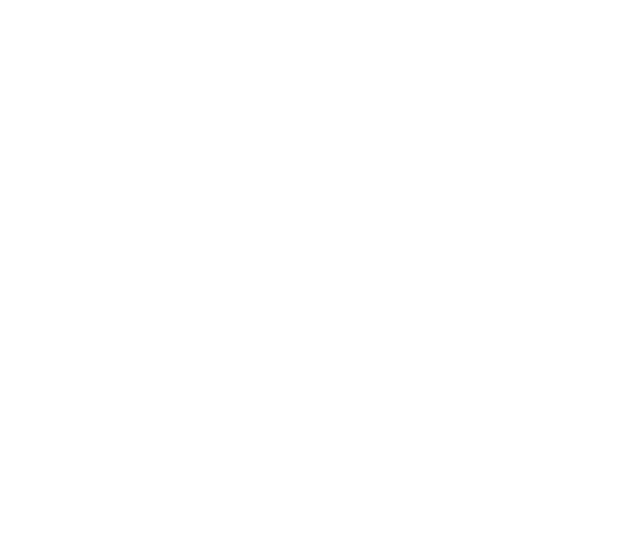
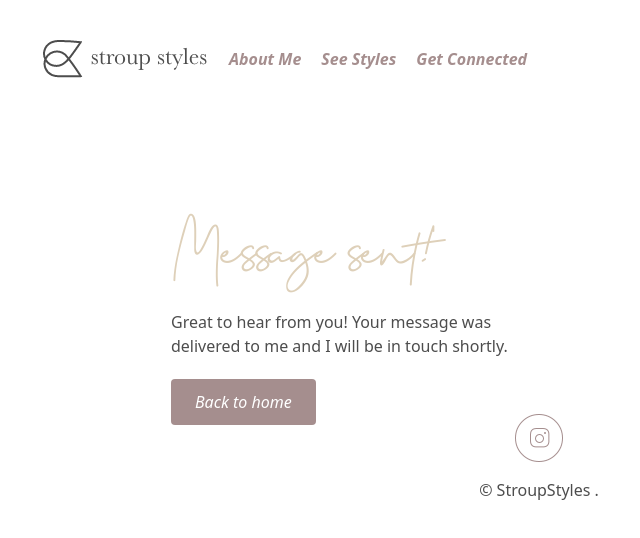
Before and after one commit to jon-codes/stroup-styles, a Nuxt app: page /success in a window 1280 px wide. Before the commit this address had no page. Shown: the top 538 px of the page, without its empty margins (101-741 px from the left). Built offline with nearby package versions, Linux system fonts and the light colour scheme.

Commit message:
Add custom success page for forms

```diff
--- a/pages/index.vue
+++ b/pages/index.vue
@@ -2,11 +2,13 @@
   <div>
     <div id="navigation" class="container max-w-5xl px-4 mx-auto">
       <div class="flex items-center mt-10 mb-32">
-        <img
-          src="~/assets/images/logo.png"
-          alt="Stroup Styles logo"
-          class="mr-5"
-        />
+        <nuxt-link to="/">
+          <img
+            src="~/assets/images/logo.png"
+            alt="Stroup Styles logo"
+            class="mr-5"
+          />
+        </nuxt-link>
         <a
           href="#about"
           class="text-primary hover:text-primary-hover mr-5 italic font-semibold tracking-normal transition duration-200 ease-in-out"
@@ -42,6 +44,7 @@
         <form
           name="contact"
           method="POST"
+          action="/success"
           netlify-honeypot="name"
           data-netlify="true"
         >
--- /dev/null
+++ b/pages/success.vue
@@ -0,0 +1,69 @@
+<template>
+  <div>
+    <div id="navigation" class="container max-w-5xl px-4 mx-auto">
+      <div class="flex items-center mt-10 mb-32">
+        <nuxt-link to="/">
+          <img
+            src="~/assets/images/logo.png"
+            alt="Stroup Styles logo"
+            class="mr-5"
+          />
+        </nuxt-link>
+        <nuxt-link
+          to="/#about"
+          class="text-primary hover:text-primary-hover mr-5 italic font-semibold tracking-normal transition duration-200 ease-in-out"
+          >About Me</nuxt-link
+        >
+        <nuxt-link
+          to="/#instagram"
+          class="text-primary hover:text-primary-hover mr-5 italic font-semibold tracking-normal transition duration-200 ease-in-out"
+          >See Styles</nuxt-link
+        >
+        <nuxt-link
+          to="/#contact"
+          class="text-primary hover:text-primary-hover mr-5 italic font-semibold tracking-normal transition duration-200 ease-in-out"
+          >Get Connected</nuxt-link
+        >
+      </div>
+    </div>
+
+    <div
+      id="message"
+      class="container grid max-w-3xl grid-flow-col col-gap-20 px-4 mx-auto"
+    >
+      <div id="cta-main" class="max-w-sm">
+        <h1 class="text-secondary font-display mb-8 text-5xl">Message sent!</h1>
+        <p class="text-body mb-8">
+          Great to hear from you! Your message was delivered to me and I will be
+          in touch shortly.
+        </p>
+        <nuxt-link
+          to="/"
+          class="bg-primary hover:bg-primary-hover focus:outline-none px-6 py-3 italic text-white transition duration-200 ease-in-out rounded"
+        >
+          Back to home
+        </nuxt-link>
+      </div>
+    </div>
+    <div id="footer" class="container max-w-5xl px-4 mx-auto mb-12">
+      <div class="flex justify-center mb-4">
+        <a href="https://www.instagram.com/stroupstyles/" target="_none">
+          <img
+            src="~/assets/images/instagram.png"
+            alt=""
+            height="48"
+            width="48"
+          />
+        </a>
+      </div>
+
+      <p class="text-body text-center">© StroupStyles {{ currentYear }}.</p>
+    </div>
+  </div>
+</template>
+
+<script>
+export default {};
+</script>
+
+<style></style>
```
